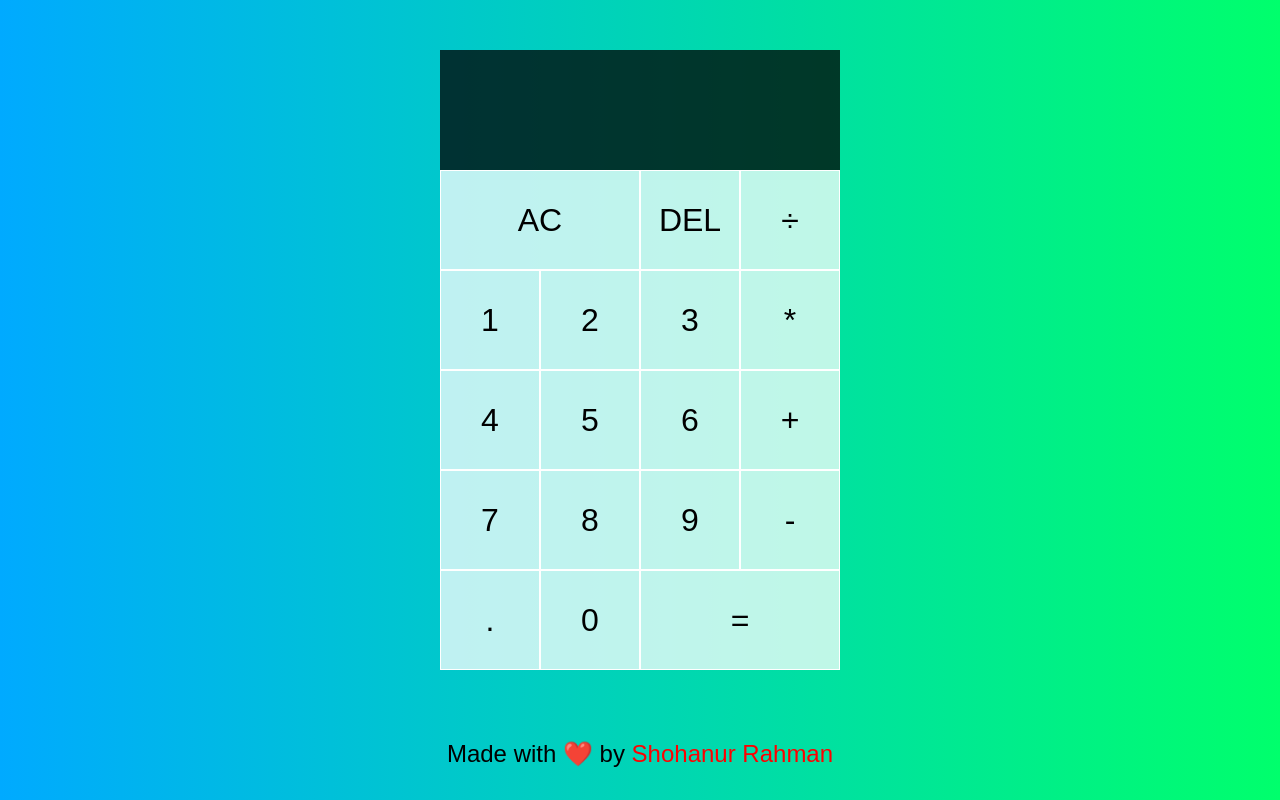
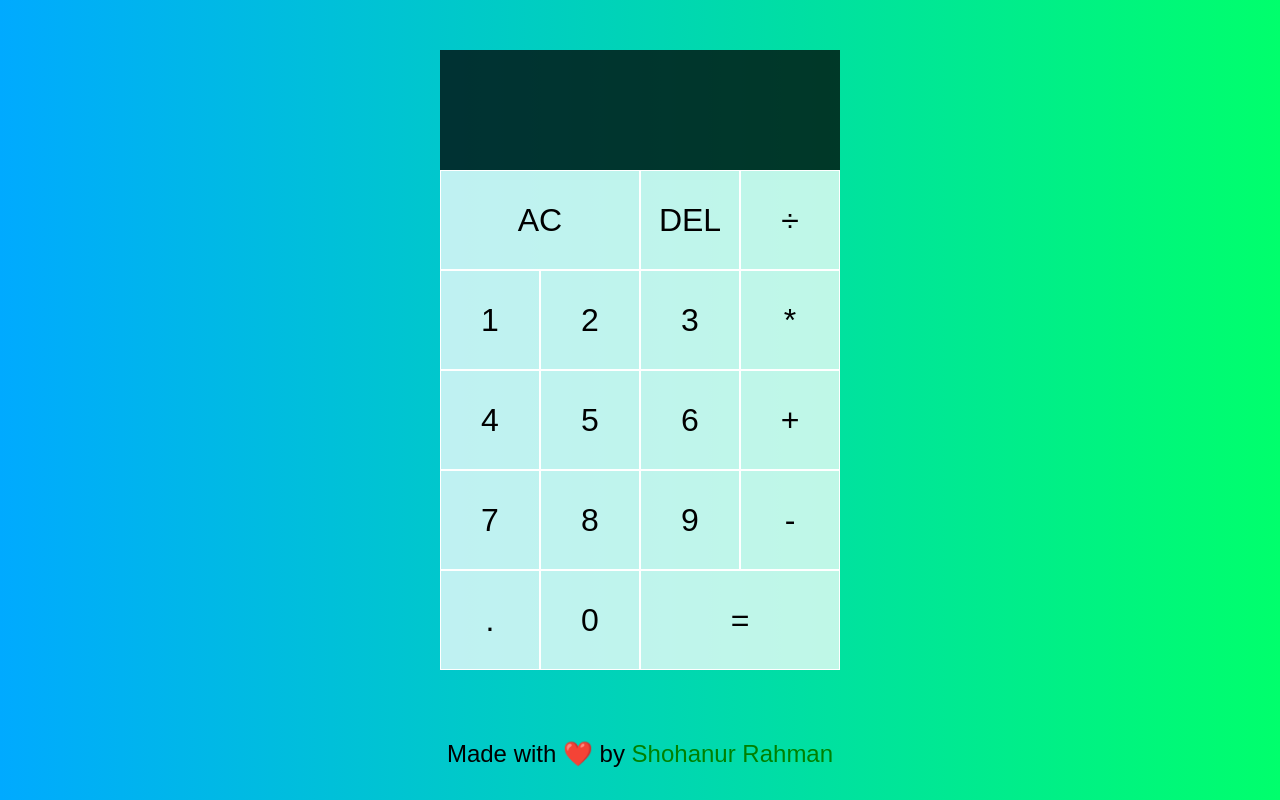
Before and after one commit to ShohanurRahmanShohan/Calculator, a plain HTML site: page index.html in a window 1280 px wide. Drawn offline with Linux system fonts and the light colour scheme; a web font is replaced by a local one.

Commit message:
Update index.html

```diff
--- a/index.html
+++ b/index.html
@@ -35,7 +35,7 @@
     <button data-equals class="span-two">=</button>
   </div>
     <nav class="nav">
-   <h1 class="cc"> Made with ❤️ </a> by <a id="Sr" href="https://facebook.com/AmiShohantj">Shohanur Rahman</a></h1>
+   <h1 class="cc"> Made with ❤️ </a> by <a href="https://facebook.com/AmiShohantj">Shohanur Rahman</a></h1>
  </nav>
 </body>
   <script src="script.js" defer></script>
```
